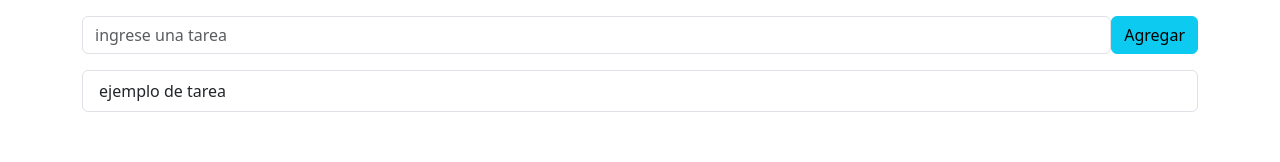
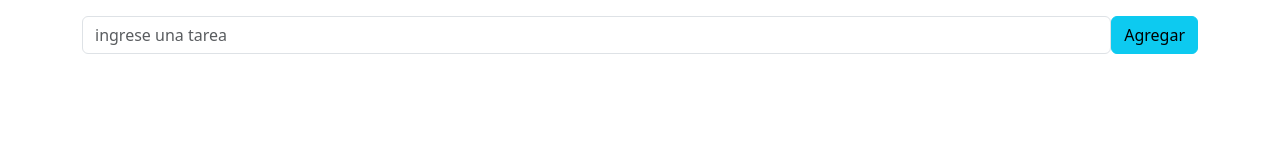
Before and after one commit to mmaleducada/react-tp-ej4, a React (Vite) app: page / in a window 1280 px wide. Shown: the part 132-294 px from the top of the page. Built offline with nearby package versions, Linux system fonts and the light colour scheme.

Commit message:
agregamos las tareas y se visualizan en la lista de tareas

```diff
--- a/src/components/ItemTarea.jsx
+++ b/src/components/ItemTarea.jsx
@@ -1,8 +1,8 @@
 import { ListGroup } from "react-bootstrap";
 
-const ItemTarea = () => {
+const ItemTarea = ({tareita}) => {
     return (
-        <ListGroup.Item>ejemplo de tarea</ListGroup.Item>
+        <ListGroup.Item>{tareita}</ListGroup.Item>
     );
 };
 
--- a/src/components/ListaTareas.jsx
+++ b/src/components/ListaTareas.jsx
@@ -1,10 +1,12 @@
 import { ListGroup } from "react-bootstrap";
 import ItemTarea from "./ItemTarea";
 
-const ListaTareas = () => {
+const ListaTareas = ({mostrarTareas}) => {
     return (
         <ListGroup>
-            <ItemTarea></ItemTarea>
+            {
+                mostrarTareas.map((nombreTarea, indiceTarea) => <ItemTarea tareita={nombreTarea} key={indiceTarea}></ItemTarea>)
+            }
         </ListGroup>
     );
 };
```
